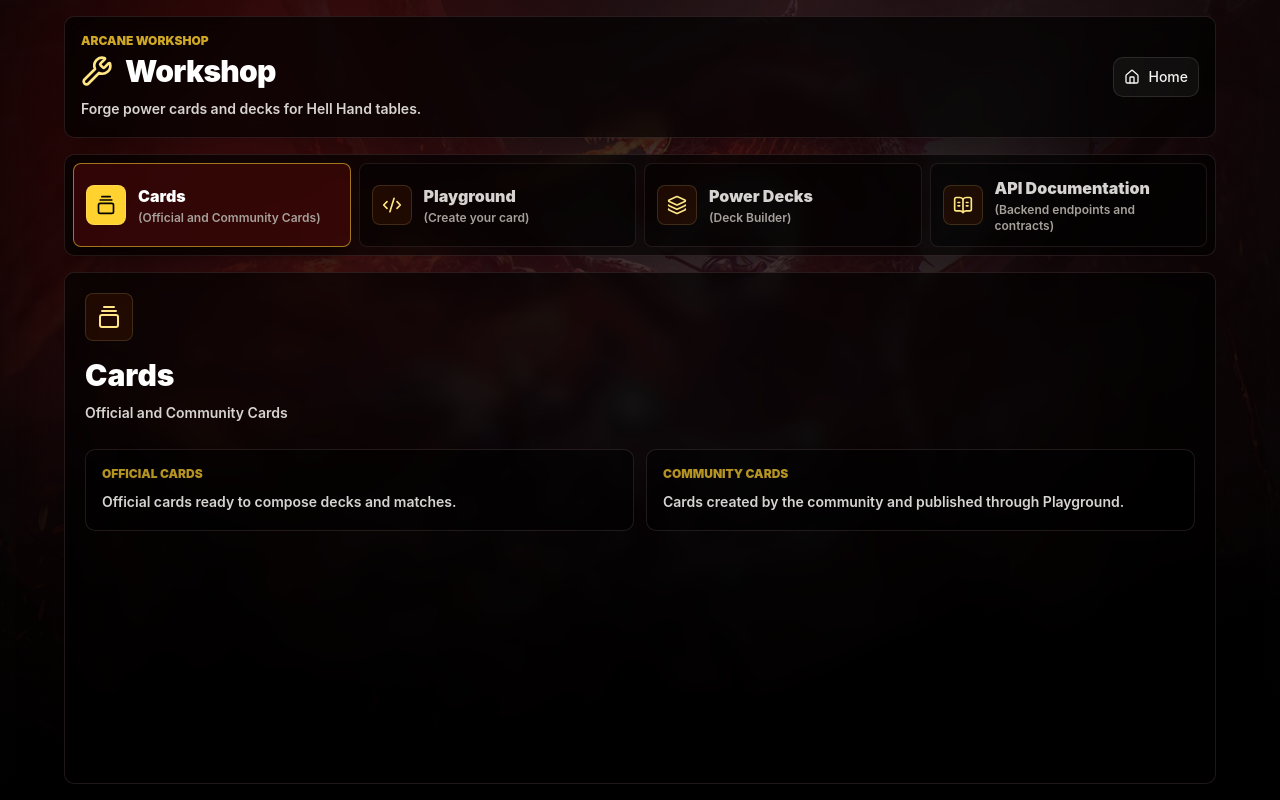
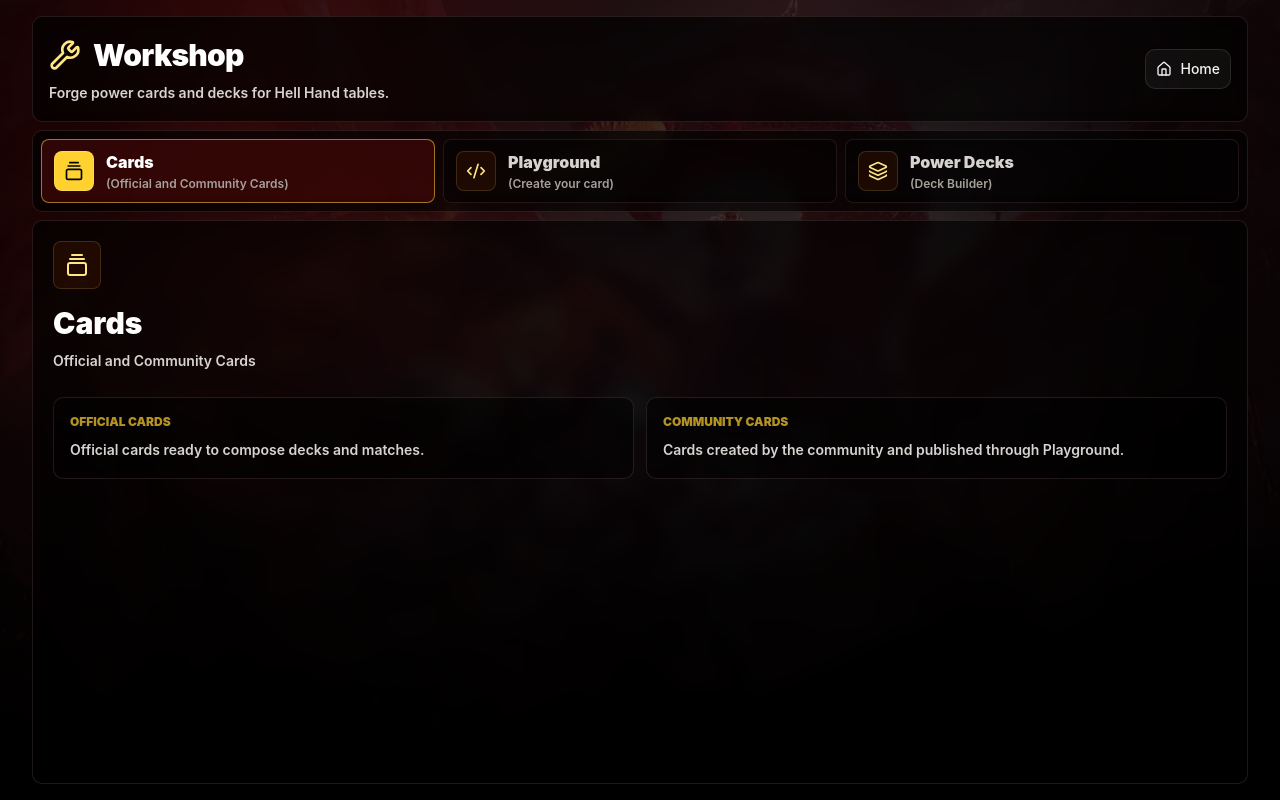
Before and after one commit to dannielzanoni/ohhell-game-v2, a React (Vite) app: page /hell-hand/workshop in a window 1280 px wide. Built offline with nearby package versions, Linux system fonts and the light colour scheme.

Commit message:
fix: remove unused API documentation tab and adjust layout in HellHandWorkshop

```diff
--- a/src/app/routes/HellHand/HellHandWorkshop.jsx
+++ b/src/app/routes/HellHand/HellHandWorkshop.jsx
@@ -1,6 +1,5 @@
 import { useEffect, useState } from 'react';
 import {
-  BookOpenText,
   Code2,
   GalleryVerticalEnd,
   House,
@@ -35,20 +34,6 @@ const workshopTabs = [
     id: 'powerDecks',
     labelKey: 'pages.hellHandWorkshop.powerDecks',
   },
-  {
-    descriptionKey: 'pages.hellHandWorkshop.apiDocumentationDescription',
-    icon: BookOpenText,
-    id: 'apiDocumentation',
-    labelKey: 'pages.hellHandWorkshop.apiDocumentation',
-  },
-];
-
-const apiTopics = [
-  'GET /card-definitions',
-  'POST /card-definitions',
-  'POST /card-definitions/assets',
-  'GET /power-decks',
-  'POST /power-decks',
 ];
 
 function WorkshopPanel({ activeTab, t }) {
@@ -110,18 +95,6 @@ function WorkshopPanel({ activeTab, t }) {
         </div>
       ) : null}
 
-      {activeTab.id === 'apiDocumentation' ? (
-        <div className="mt-6 grid gap-2">
-          {apiTopics.map((topic) => (
-            <code
-              key={topic}
-              className="rounded-md border border-red-200/12 bg-black/55 px-3 py-2 text-sm font-bold text-amber-100"
-            >
-              {topic}
-            </code>
-          ))}
-        </div>
-      ) : null}
     </section>
   );
 }
@@ -137,7 +110,7 @@ export function HellHandWorkshop() {
   }, []);
 
   return (
-    <main className="relative min-h-screen overflow-x-hidden bg-black px-4 py-5 text-stone-100 md:px-6 lg:h-dvh lg:min-h-0 lg:overflow-hidden lg:py-4">
+    <main className="relative min-h-screen overflow-x-hidden bg-black px-0 py-5 text-stone-100 lg:h-dvh lg:min-h-0 lg:overflow-hidden lg:py-4">
       <img
         src={hellHandBg}
         alt=""
@@ -147,13 +120,10 @@ export function HellHandWorkshop() {
       <div className="absolute inset-0 bg-[radial-gradient(circle_at_18%_16%,rgba(185,28,28,0.28),transparent_34%),linear-gradient(115deg,rgba(0,0,0,0.94),rgba(36,10,10,0.78)_48%,rgba(0,0,0,0.96))]" />
       <div className="absolute inset-x-0 bottom-0 h-1/2 bg-gradient-to-t from-black via-black/70 to-transparent" />
 
-      <section className="relative z-10 mx-auto flex w-full max-w-6xl flex-col gap-4 lg:h-full lg:min-h-0">
+      <section className="relative z-10 mx-auto flex w-[95%] max-w-none flex-col gap-2 lg:h-full lg:min-h-0">
         <header className="rounded-lg border border-red-200/12 bg-black/70 p-4 shadow-2xl shadow-black/35 backdrop-blur lg:shrink-0">
           <div className="flex flex-col gap-3 sm:flex-row sm:items-center sm:justify-between">
             <div>
-              <p className="text-xs font-black uppercase text-amber-300/80">
-                {t('pages.hellHandWorkshop.eyebrow')}
-              </p>
               <h1 className="mt-1 flex items-center gap-3 text-3xl font-black tracking-tight text-white sm:text-4xl lg:text-3xl">
                 <Wrench className="size-8 text-amber-200" />
                 {t('pages.hellHandWorkshop.title')}
@@ -176,7 +146,7 @@ export function HellHandWorkshop() {
           </div>
         </header>
 
-        <nav className="grid gap-2 rounded-lg border border-red-200/12 bg-black/68 p-2 shadow-2xl shadow-black/35 backdrop-blur sm:grid-cols-2 lg:grid-cols-4">
+        <nav className="grid gap-2 rounded-lg border border-red-200/12 bg-black/68 p-2 shadow-2xl shadow-black/35 backdrop-blur sm:grid-cols-2 lg:grid-cols-3">
           {workshopTabs.map((tab) => {
             const Icon = tab.icon;
             const isActive = tab.id === activeTab.id;
@@ -186,7 +156,7 @@ export function HellHandWorkshop() {
                 key={tab.id}
                 type="button"
                 className={cn(
-                  'group flex min-h-20 cursor-pointer items-center gap-3 rounded-md border px-3 py-3 text-left transition focus:outline-none focus:ring-2 focus:ring-amber-300',
+                  'group flex min-h-16 cursor-pointer items-center gap-3 rounded-md border px-3 py-2 text-left transition focus:outline-none focus:ring-2 focus:ring-amber-300',
                   isActive
                     ? 'border-amber-300/55 bg-red-950/65 text-white shadow-lg shadow-black/30'
                     : 'border-red-200/10 bg-black/45 text-stone-300 hover:border-amber-300/35 hover:bg-red-950/35',
```
